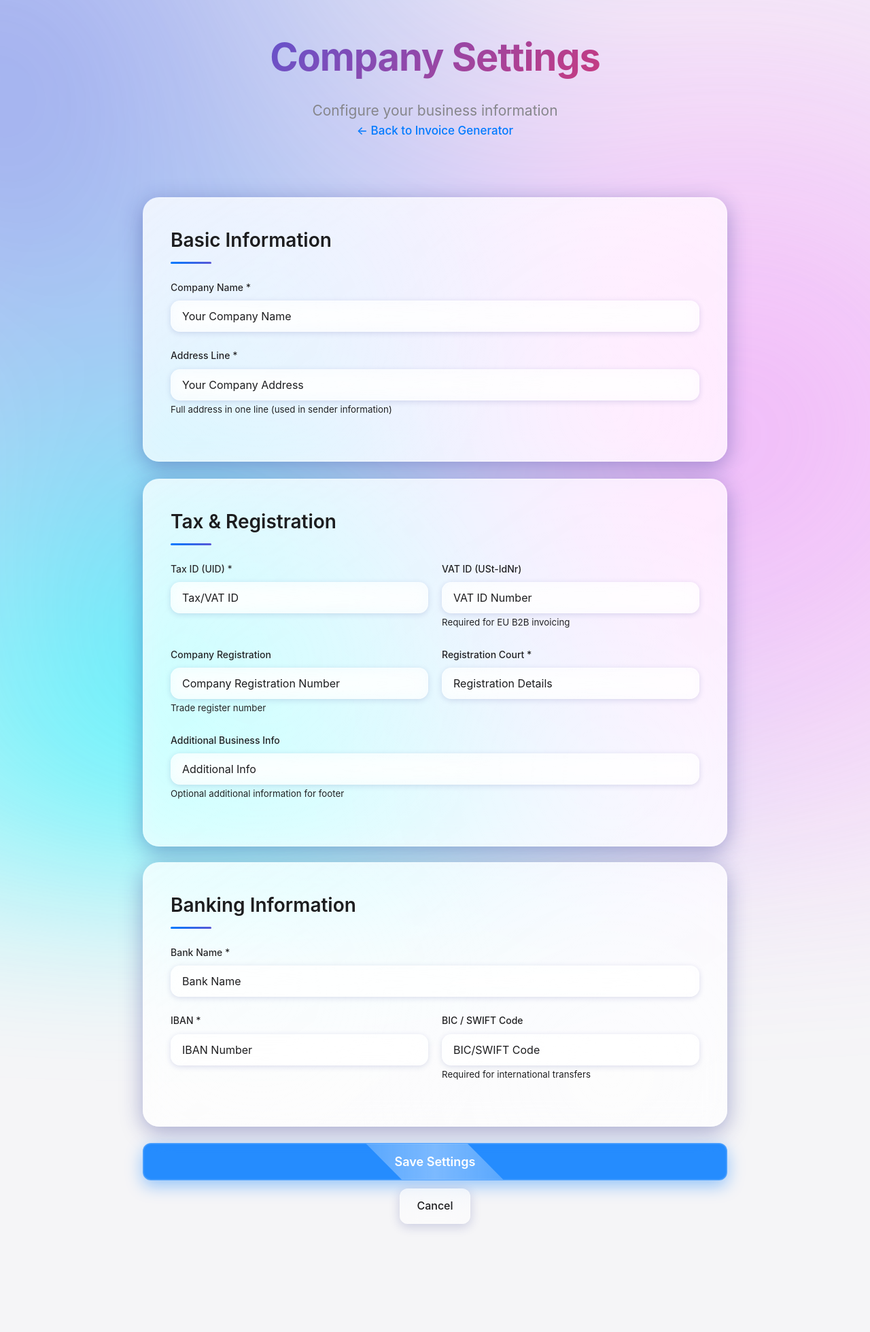
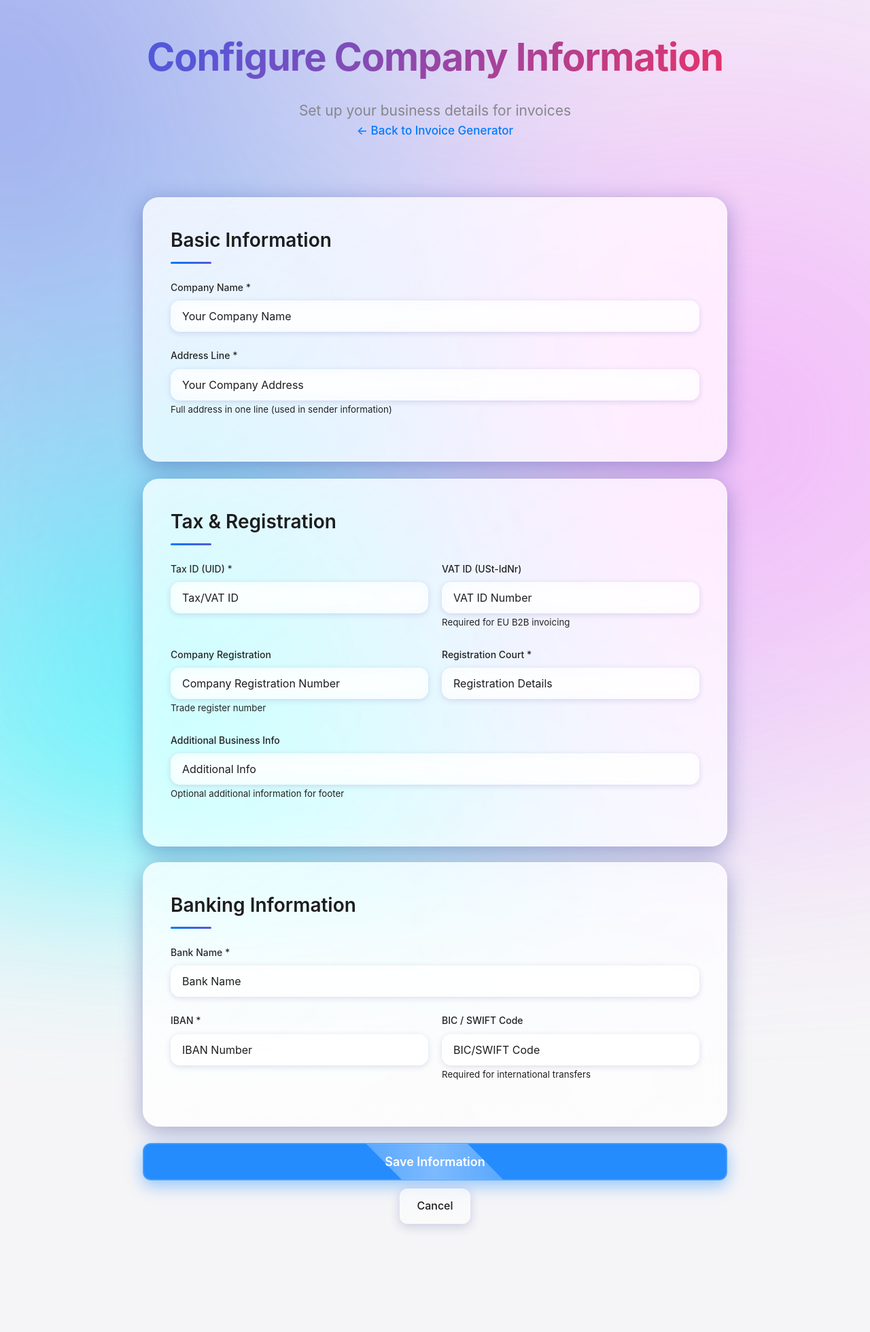
Before and after one commit to NaoBindestrich/InvoiceGenerator, a Flask app: page /settings in a window 1280 px wide. Shown: the top 1959 px of the page at 68% size. Run offline with Flask 3, Linux system fonts and the light colour scheme.

Commit message:
Rename Settings to Configure Company Information

```diff
--- a/templates/manual.html
+++ b/templates/manual.html
@@ -61,7 +61,7 @@
                 </div>
                 <div style="display: flex; gap: 12px;">
                     <a href="/" class="btn btn-secondary">← Home</a>
-                    <a href="/settings" class="btn btn-secondary">⚙️ Settings</a>
+                    <a href="/settings" class="btn btn-secondary">⚙️ Company Info</a>
                 </div>
             </div>
         </header>
--- a/templates/settings.html
+++ b/templates/settings.html
@@ -5,7 +5,7 @@
     <meta name="viewport" content="width=device-width, initial-scale=1.0">
 
     <!-- Primary Meta Tags -->
-    <title>Company Settings - Invoice Generator | Configure Your Business Information</title>
+    <title>Configure Company Information - Invoice Generator</title>
     <meta name="description" content="Configure your company information for invoice generation. Set up VAT ID, banking details, and business registration.">
     <meta name="robots" content="noindex, nofollow">
 
@@ -15,8 +15,8 @@
     <div class="container">
         <!-- Header -->
         <header>
-            <h1>Company Settings</h1>
-            <p class="subtitle">Configure your business information</p>
+            <h1>Configure Company Information</h1>
+            <p class="subtitle">Set up your business details for invoices</p>
             <a href="/" class="back-link">← Back to Invoice Generator</a>
         </header>
 
@@ -115,7 +115,7 @@
                 <!-- Submit Button -->
                 <div class="button-group">
                     <button type="submit" class="btn btn-primary">
-                        <span class="btn-text">Save Settings</span>
+                        <span class="btn-text">Save Information</span>
                     </button>
                     <a href="/" class="btn btn-secondary">Cancel</a>
                 </div>
@@ -125,7 +125,7 @@
         <!-- Success Message -->
         <div id="successSection" style="display: none;">
             <div class="card success-card">
-                <h2>✓ Settings Saved Successfully</h2>
+                <h2>✓ Information Saved Successfully</h2>
                 <p>Your company information has been updated.</p>
                 <a href="/" class="btn btn-primary">Go to Invoice Generator</a>
             </div>
```
